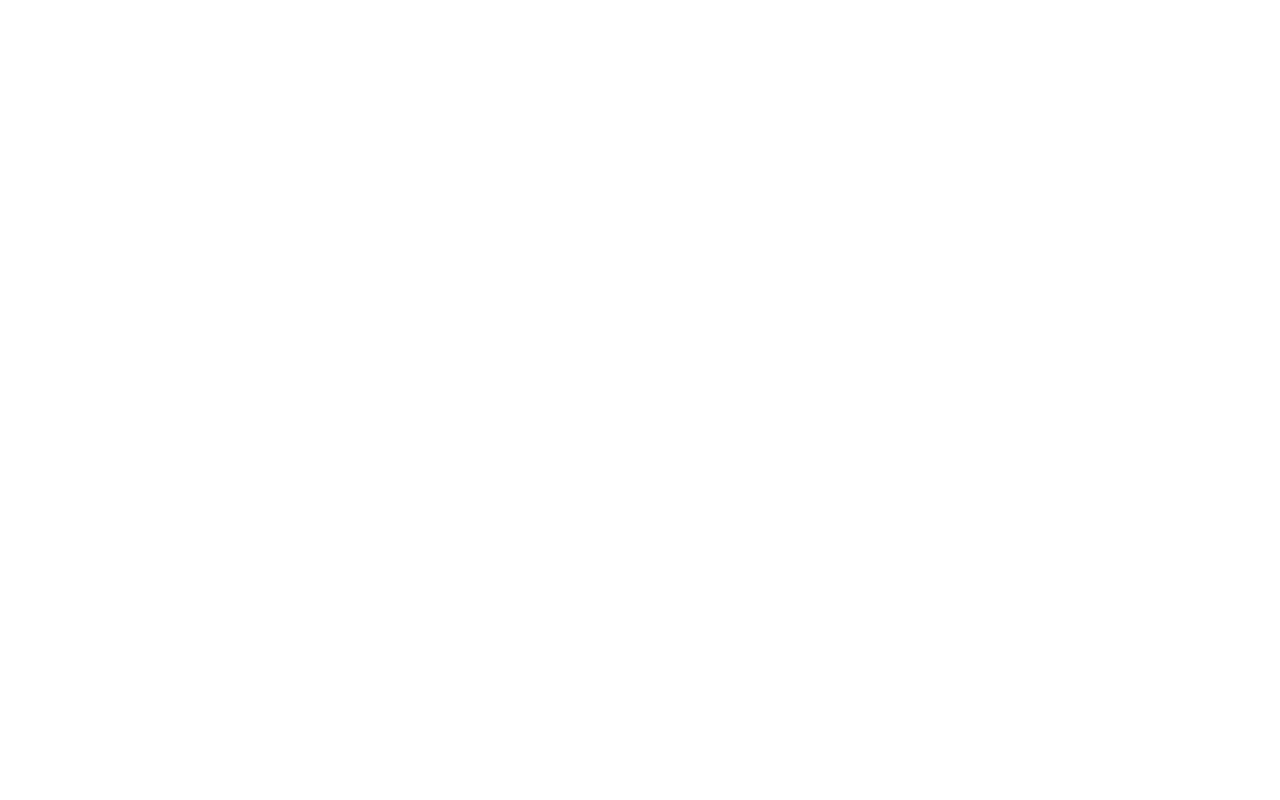
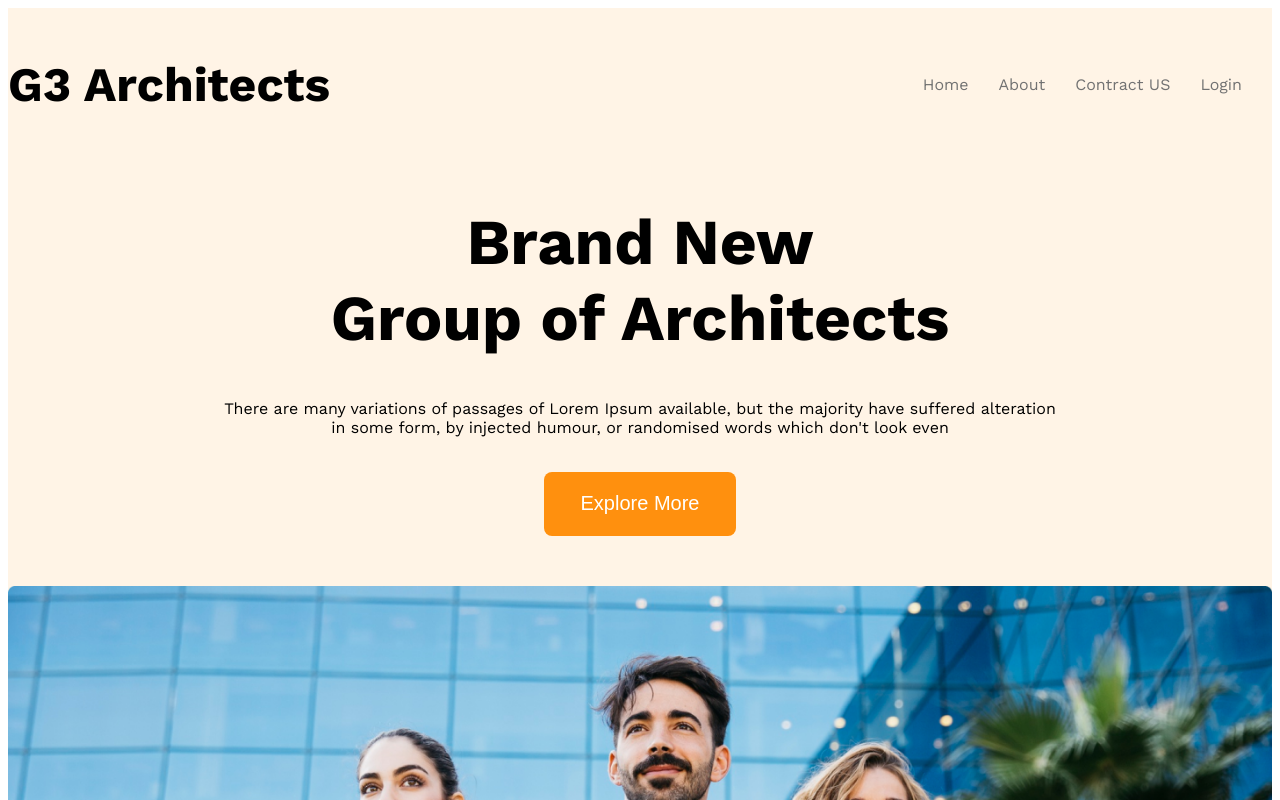
Before and after one commit to jsyaii/g3-architects-12, a plain HTML site: page index.html in a window 1280 px wide. Shown: the top 800 px of the page. Drawn offline with nearby package versions, Linux system fonts and the light colour scheme.

Commit message:
features commit

```diff
--- a/index.html
+++ b/index.html
@@ -6,13 +6,65 @@
 <link rel="stylesheet" href="styles/style.css">
     <title>G3 Architects</title>
 </head>
-<body>
-    <header>
+<body class="work-sans-font">
+    <header class="bg-light">
+<nav class="navbar display-flex">
+
+    <h3 class="brand">G3 Architects</h3>
+<ul class="nav-links display-flex">
+
+
+    <!-- li.nav-item*4>a.nav-link    -->
+<li class="nav-item "><a href="" class="nav-link text-light-gray">Home</a></li>
+<li class="nav-item "><a href="" class="nav-link text-light-gray">About</a></li>
+<li class="nav-item "><a href="" class="nav-link text-light-gray">Contract US</a></li>
+<li class="nav-item "><a href="" class="nav-link text-light-gray">Login</a></li>
+</ul>
+</nav>
+
+<div class="banner">
+<div class="banner-content">
+    <h1 class="banner-title">Brand New <br>
+        Group of Architects
+        </h1>
+        <p class="banner-des">There are many variations of passages of Lorem Ipsum available, but the majority have suffered alteration in some form, by injected humour, or randomised words which don't look even</p>
+        <br>
+        <button class="btn-1">Explore More</button>
+</div>
+
+<img class="banner-img" src="images/banner.png" alt="">
+</div>
 
     </header>
+
+
     <main>
+<section class="teams display-flex">
+<div class="team-img-container">
+<img src="images/team1.png" alt="" srcset="">
+<img src="images/team2.png" alt="" srcset="">
+<img src="images/team3.png" alt="" srcset="">
+<img src="images/team4.png" alt="" srcset="">
+</div>
+<div class="our-features">
+
+<h3 class="features-title">
+   <span class="text-light-gray">Quick list</span> <span>of Our</span> <span id="fea">Features</span>
+</h3>
+<p class="features-des">
+Lorem ipsum dolor sit amet consectetur adipisicing elit. Quam placeat blanditiis rerum quas debitis dicta molestias, porro reiciendis architecto hic tempore ratione quos tempora quidem voluptas atque.
+</p>
+<button class="btn-1">Explore More</button>
+</div>
+
+
+
+</section>
 
     </main>
+
+
+
     <footer>
 
     </footer>
--- a/styles/style.css
+++ b/styles/style.css
@@ -0,0 +1,112 @@
+
+@import url('https://fonts.googleapis.com/css2?family=Work+Sans:ital,wght@0,100..900;1,100..900&display=swap');
+
+.work-sans-font {
+    font-family: "Work Sans", sans-serif;
+    font-optical-sizing: auto;
+    font-weight: 400;
+    font-style: normal;
+  }
+
+  /* shared styles */
+  .display-flex{
+
+display: flex;
+
+  }
+
+main{
+  max-width: 1440px;
+  margin:  0 auto;
+}
+
+main  > section{
+  margin-top: 130px;
+}
+
+.text-gray{
+  color: #424242;
+}
+
+.text-light-gray{
+  color: #727272;
+}
+.bg-light{
+  background-color: rgba(255, 144, 14, 0.1);
+}
+.brand{
+  font-weight: 700;
+  font-size: 3rem;
+}
+  .nav-item {
+list-style: none;
+margin-right: 30px;
+  }
+.nav-link{
+  text-decoration: none;
+}
+.navbar{
+justify-content: space-between;
+align-items: center;
+}
+.navbar, .banner{
+max-width: 1440px;
+margin: 0 auto;
+}
+
+
+/* banner section */
+.btn-1{
+  background-color:rgba(255, 144, 14, 1) ;
+  font-size:20px;
+  width: 12rem;
+  height: 4rem;
+  border: none;
+  color: white;
+  border-radius: 8px;
+}
+
+.banner-content{
+
+max-width: 850px;
+margin: 0 auto;
+text-align: center;
+margin-bottom: 50px;
+}
+
+.banner-title{
+font-weight: 700;
+font-size: 4rem;
+}
+.banner-img{
+  width: 100%;
+}
+
+.teams{
+  align-items: center;
+}
+.team-img-container{
+  display: grid;
+  grid-template-columns:repeat(2, 1fr);
+  gap: 24px;
+}
+
+.our-features{
+  margin-left: 130px;
+  max-width: 500px;
+}
+
+.features-title{
+  font-size: 2.8rem;
+}
+#fea{
+  color: rgba(255, 144, 14, 1);
+}
+
+
+
+@media screen and (max-width: 576px) {
+  .navbar, .nav-link{
+    flex-direction: column;
+  }
+}
```
